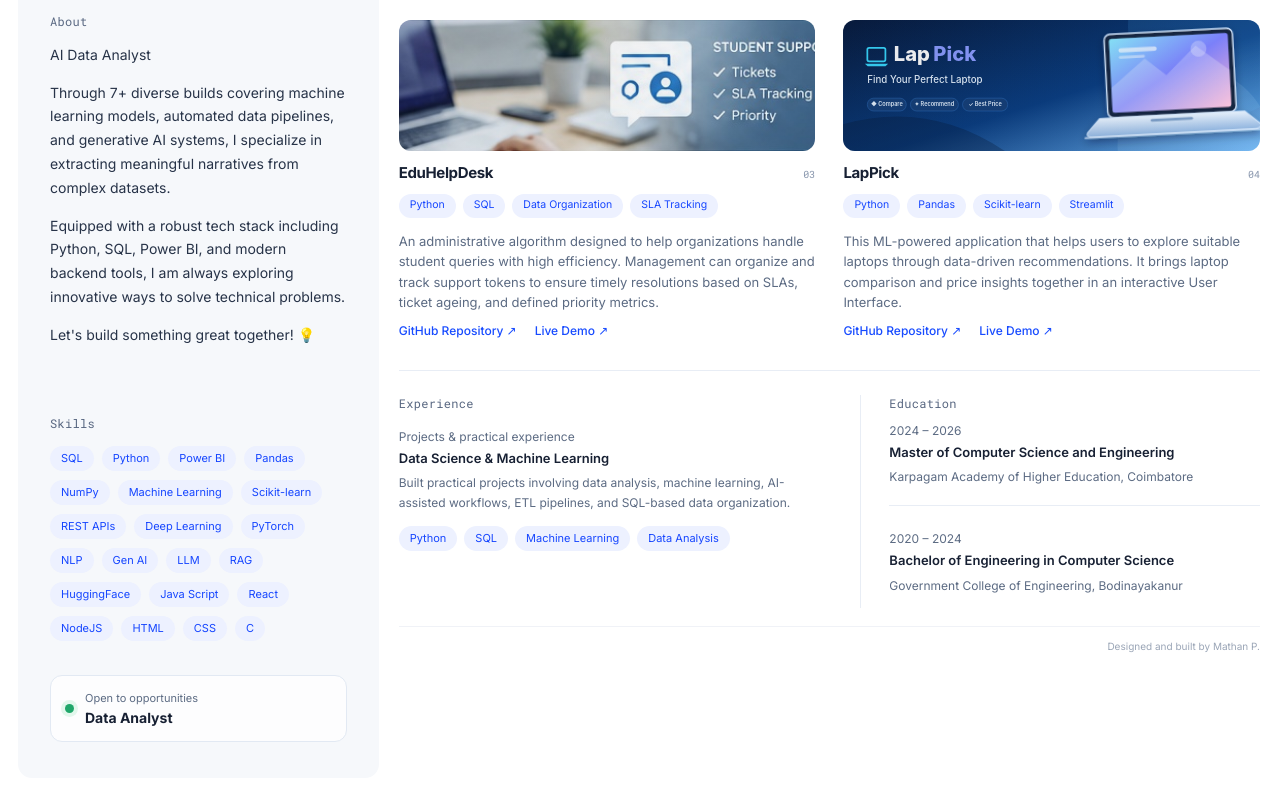
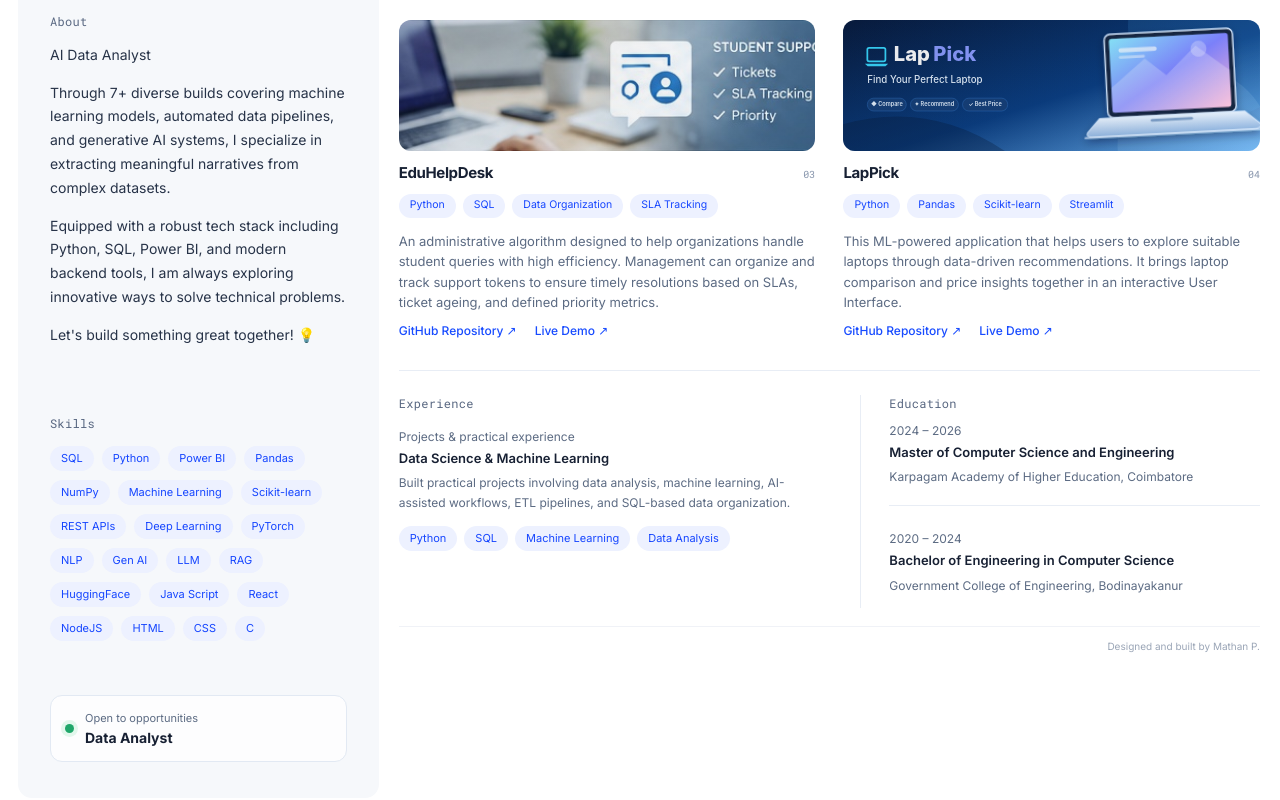
Before and after one commit to mathan-ponraj/mathan_portfolio, a React (Vite) app: page / in a window 1280 px wide. Shown: the part 392-1192 px from the top of the page. Built offline with nearby package versions, Linux system fonts and the light colour scheme.

Commit message:
Adjust margin-top for availability card
Updated margin-top for availability card in CSS.

```diff
--- a/src/App.css
+++ b/src/App.css
@@ -50,7 +50,7 @@ a { color: inherit; }
 .section-kicker { margin: 0; color: #586781; font-family: 'Roboto Mono', monospace; font-size: 12px; letter-spacing: .025em; }
 .about-copy { max-width: 340px; margin: 13px 0 0; color: #273348; font-size: 14px; line-height: 1.7; }
 .skills-section { margin-top: 54px; }
-.availability-card { display: flex; align-items: center; gap: 11px; margin-top: 34px; padding: 15px 14px; border: 1px solid #e2e9f3; border-radius: 12px; background: rgba(255, 255, 255, .78); }
+.availability-card { display: flex; align-items: center; gap: 11px; margin-top: 54px; padding: 15px 14px; border: 1px solid #e2e9f3; border-radius: 12px; background: rgba(255, 255, 255, .78); }
 .availability-dot { flex: 0 0 auto; width: 9px; height: 9px; border-radius: 50%; background: #20a66a; box-shadow: 0 0 0 4px #e2f7ec; }
 .availability-label { margin: 0 0 4px; color: var(--muted); font-size: 11px; }
 .availability-role { margin: 0; color: var(--ink); font-size: 14px; font-weight: 650; }
```
